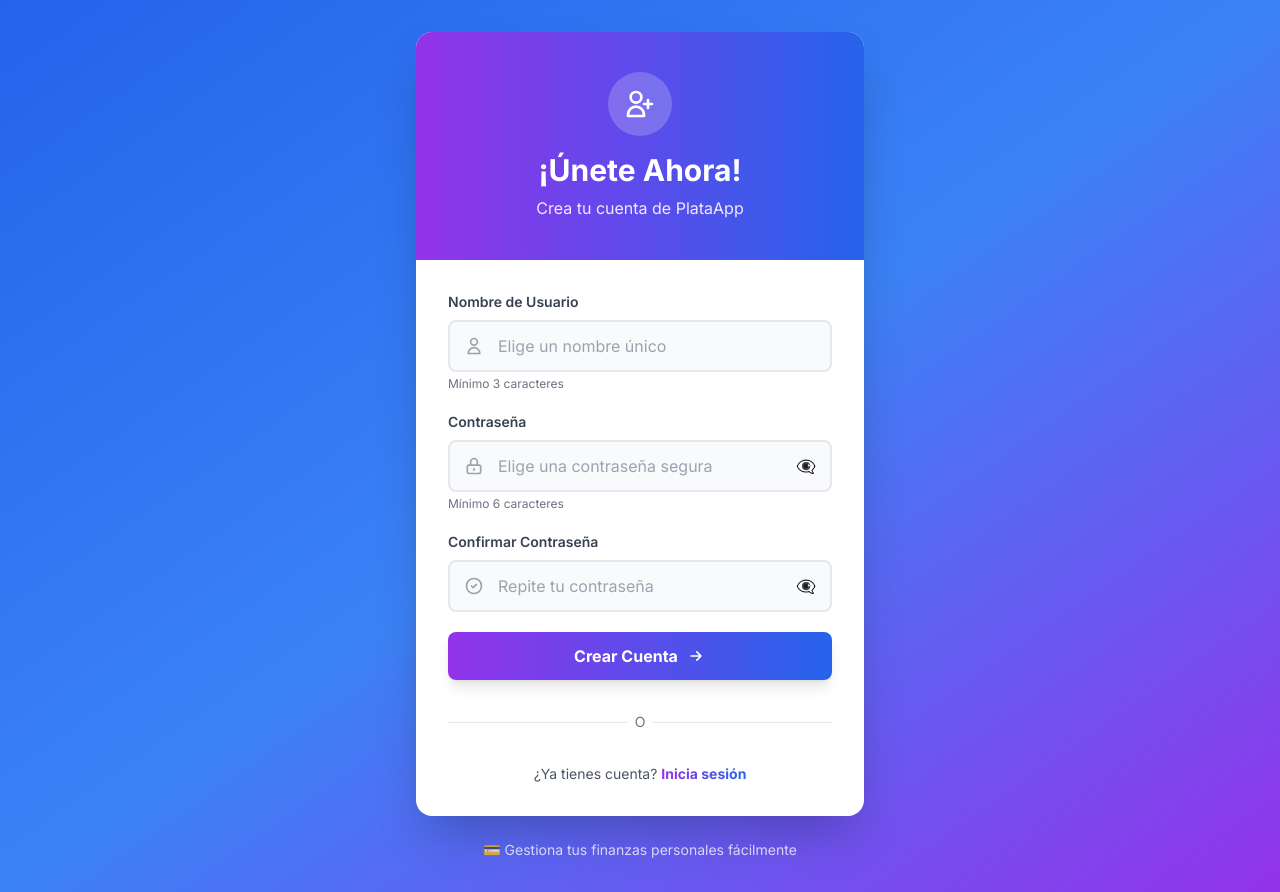
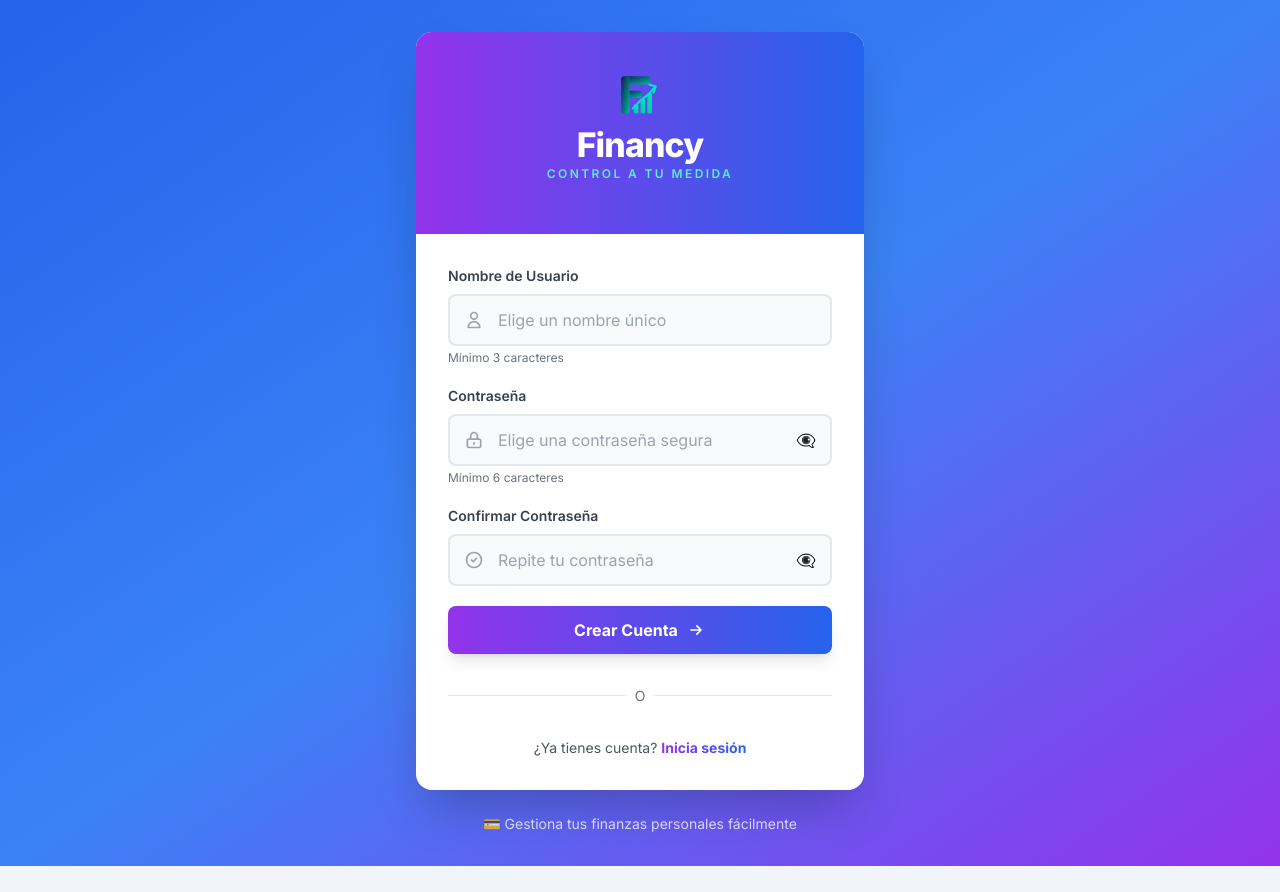
Before and after one commit to juzufer-svg/plataapp, a Next.js app in the folder frontend/: page /auth/register in a window 1280 px wide. After the commit the page ends 866 px from the top, so only its background shows below. Built offline with nearby package versions, Linux system fonts and the light colour scheme.

Commit message:
feat: add Financy logo component and integrate across app

```diff
--- a/frontend/app/auth/login/page.tsx
+++ b/frontend/app/auth/login/page.tsx
@@ -5,6 +5,7 @@
 import { useRouter } from 'next/navigation'
 import apiClient from '@/lib/api-client'
 import { useAuthStore } from '@/store/auth'
+import FinancyLogo from '@/components/FinancyLogo'
 
 export default function LoginPage() {
   const router = useRouter()
@@ -48,13 +49,10 @@
       <div className="bg-white rounded-2xl shadow-2xl overflow-hidden transform transition-all hover:shadow-3xl">
           {/* Header Gradient */}
           <div className="bg-gradient-to-r from-blue-600 to-purple-600 px-6 md:px-8 py-8 md:py-12 text-center">
-            <div className="inline-flex items-center justify-center w-14 h-14 md:w-16 md:h-16 bg-white bg-opacity-20 rounded-full mb-4 mx-auto">
-              <svg className="w-7 h-7 md:w-8 md:h-8 text-white" fill="none" stroke="currentColor" viewBox="0 0 24 24">
-                <path strokeLinecap="round" strokeLinejoin="round" strokeWidth={2} d="M12 15v2m-6 4h12a2 2 0 002-2v-6a2 2 0 00-2-2H6a2 2 0 00-2 2v6a2 2 0 002 2zm10-10V7a4 4 0 00-8 0v4h8z" />
-              </svg>
+            <div className="flex justify-center mb-4">
+              <FinancyLogo variant="full" size={52} lightText />
             </div>
-            <h1 className="text-2xl md:text-3xl lg:text-4xl font-bold text-white mb-1 md:mb-2">Bienvenido</h1>
-            <p className="text-sm md:text-base text-blue-100">Accede a tu cuenta ahora</p>
+            <p className="text-sm md:text-base text-blue-100 mt-2">Accede a tu cuenta ahora</p>
           </div>
 
           {/* Form Container */}
--- a/frontend/app/auth/register/page.tsx
+++ b/frontend/app/auth/register/page.tsx
@@ -5,6 +5,7 @@
 import { useRouter } from 'next/navigation'
 import apiClient from '@/lib/api-client'
 import { useAuthStore } from '@/store/auth'
+import FinancyLogo from '@/components/FinancyLogo'
 
 export default function RegisterPage() {
   const router = useRouter()
@@ -76,13 +77,9 @@
       <div className="bg-white rounded-2xl shadow-2xl overflow-hidden transform transition-all hover:shadow-3xl">
         {/* Header Gradient */}
         <div className="bg-gradient-to-r from-purple-600 to-blue-600 px-6 md:px-8 py-8 md:py-10 text-center">
-          <div className="inline-flex items-center justify-center w-14 h-14 md:w-16 md:h-16 bg-white bg-opacity-20 rounded-full mb-4 mx-auto">
-            <svg className="w-7 h-7 md:w-8 md:h-8 text-white" fill="none" stroke="currentColor" viewBox="0 0 24 24">
-              <path strokeLinecap="round" strokeLinejoin="round" strokeWidth={2} d="M18 9v3m0 0v3m0-3h3m-3 0h-3m-2-5a4 4 0 11-8 0 4 4 0 018 0zM3 20a6 6 0 0112 0v1H3v-1z" />
-            </svg>
+          <div className="flex justify-center mb-3">
+            <FinancyLogo variant="full" size={52} lightText />
           </div>
-          <h1 className="text-2xl md:text-3xl font-bold text-white mb-1 md:mb-2">¡Únete Ahora!</h1>
-          <p className="text-sm md:text-base text-purple-100">Crea tu cuenta de PlataApp</p>
         </div>
 
         {/* Form Container */}
--- a/frontend/app/dashboard/layout.tsx
+++ b/frontend/app/dashboard/layout.tsx
@@ -4,6 +4,7 @@
 import { useRouter, usePathname } from 'next/navigation'
 import Link from 'next/link'
 import { useAuthStore } from '@/store/auth'
+import FinancyLogo from '@/components/FinancyLogo'
 
 // SVG Icon components
 const IconDashboard = () => (
@@ -103,19 +104,15 @@
     <div className="flex h-screen bg-slate-100">
       {/* ── Desktop Sidebar (hidden on mobile) ── */}
       <aside className={`hidden md:flex flex-col ${sidebarOpen ? 'w-60' : 'w-16'} bg-slate-900 text-white transition-all duration-300 fixed h-screen left-0 top-0 z-40 shadow-xl`}>
-        {/* Logo */}
+        {/* Logo – Desktop Sidebar */}
         <div
           className="flex items-center gap-3 px-4 py-5 border-b border-slate-700/60 cursor-pointer"
           onClick={() => router.push('/dashboard')}
         >
-          <div className="w-8 h-8 bg-blue-600 rounded-lg flex items-center justify-center flex-shrink-0">
-            <IconWallet />
-          </div>
-          {sidebarOpen && (
-            <div className="overflow-hidden">
-              <p className="text-base font-bold text-white leading-tight">PlataApp</p>
-              <p className="text-xs text-slate-400 leading-tight">Control Financiero</p>
-            </div>
+          {sidebarOpen ? (
+            <FinancyLogo variant="horizontal" size={32} lightText />
+          ) : (
+            <FinancyLogo variant="icon" size={32} />
           )}
         </div>
 
@@ -185,15 +182,7 @@
           >
             {/* Drawer logo */}
             <div className="flex items-center justify-between px-4 py-5 border-b border-slate-700/60">
-              <div className="flex items-center gap-3">
-                <div className="w-8 h-8 bg-blue-600 rounded-lg flex items-center justify-center">
-                  <IconWallet />
-                </div>
-                <div>
-                  <p className="text-base font-bold text-white leading-tight">PlataApp</p>
-                  <p className="text-xs text-slate-400 leading-tight">Control Financiero</p>
-                </div>
-              </div>
+              <FinancyLogo variant="horizontal" size={30} lightText />
               <button onClick={() => setMobileMenuOpen(false)} className="text-slate-400 hover:text-white p-1">
                 <svg className="w-5 h-5" fill="none" stroke="currentColor" viewBox="0 0 24 24">
                   <path strokeLinecap="round" strokeLinejoin="round" strokeWidth={2} d="M6 18 18 6M6 6l12 12" />
@@ -259,7 +248,7 @@
                 <path strokeLinecap="round" strokeLinejoin="round" strokeWidth={2} d="M3.75 6.75h16.5M3.75 12h16.5m-16.5 5.25h16.5" />
               </svg>
             </button>
-            <span className="text-lg font-bold text-gradient">PlataApp</span>
+            <FinancyLogo variant="horizontal" size={26} />
             <span className="hidden sm:inline text-slate-300">·</span>
             <span className="hidden sm:inline text-sm text-slate-500">Control Financiero Total</span>
           </div>
--- a/frontend/app/page.tsx
+++ b/frontend/app/page.tsx
@@ -1,13 +1,14 @@
 import Link from 'next/link'
+import FinancyLogo from '@/components/FinancyLogo'
 
 export default function Home() {
   return (
     <div className="min-h-screen bg-gradient-to-br from-slate-900 via-blue-900 to-slate-900 flex flex-col">
       {/* Navigation */}
       <nav className="flex justify-between items-center px-4 md:px-12 py-4 md:py-6">
-        <div className="flex items-center gap-1.5 md:gap-2 shrink-0">
-          <div className="text-xl md:text-3xl">💳</div>
-          <span className="text-base md:text-2xl font-bold text-white">PlataApp</span>
+        <div className="flex items-center shrink-0">
+          <FinancyLogo variant="horizontal" size={36} lightText className="hidden md:flex" />
+          <FinancyLogo variant="horizontal" size={28} lightText className="flex md:hidden" />
         </div>
         <div className="flex items-center gap-1.5 md:gap-4 shrink-0">
           <Link href="/auth/login" className="px-2.5 md:px-6 py-1.5 md:py-2 text-xs md:text-base text-white hover:text-blue-200 transition font-medium whitespace-nowrap">
--- /dev/null
+++ b/frontend/components/FinancyLogo.tsx
@@ -0,0 +1,106 @@
+import Image from 'next/image'
+
+interface FinancyLogoProps {
+  /** Modo: 'full' muestra icono + nombre + tagline, 'icon' solo el icono, 'horizontal' icono + nombre */
+  variant?: 'full' | 'icon' | 'horizontal'
+  /** Tamaño del icono en píxeles */
+  size?: number
+  /** Forzar texto claro (para fondos oscuros) */
+  lightText?: boolean
+  className?: string
+}
+
+export default function FinancyLogo({
+  variant = 'horizontal',
+  size = 48,
+  lightText = false,
+  className = '',
+}: FinancyLogoProps) {
+  const textColor = lightText ? 'text-white' : 'text-[#0D1B4B]'
+  const taglineColor = lightText ? 'text-teal-300' : 'text-[#00B89C]'
+
+  const Icon = () => (
+    <svg
+      width={size}
+      height={size}
+      viewBox="0 0 100 100"
+      fill="none"
+      xmlns="http://www.w3.org/2000/svg"
+      aria-label="Financy logo icon"
+    >
+      <defs>
+        <linearGradient id="fGrad" x1="0" y1="0" x2="1" y2="1">
+          <stop offset="0%" stopColor="#0D1B4B" />
+          <stop offset="100%" stopColor="#00B89C" />
+        </linearGradient>
+        <linearGradient id="chartGrad" x1="0" y1="1" x2="1" y2="0">
+          <stop offset="0%" stopColor="#00C9A7" />
+          <stop offset="100%" stopColor="#00E5C4" />
+        </linearGradient>
+      </defs>
+
+      {/* Letra F – rama superior horizontal */}
+      <rect x="14" y="8" width="56" height="16" rx="6" fill="url(#fGrad)" />
+      {/* Letra F – rama media horizontal */}
+      <rect x="14" y="36" width="40" height="14" rx="5" fill="url(#fGrad)" />
+      {/* Letra F – pilar vertical */}
+      <rect x="14" y="8" width="16" height="72" rx="6" fill="url(#fGrad)" />
+
+      {/* Barras del gráfico dentro de la F */}
+      <rect x="38" y="62" width="9" height="18" rx="3" fill="url(#chartGrad)" />
+      <rect x="51" y="52" width="9" height="28" rx="3" fill="url(#chartGrad)" />
+      <rect x="64" y="40" width="9" height="40" rx="3" fill="url(#chartGrad)" />
+
+      {/* Flecha de tendencia alcista */}
+      <polyline
+        points="36,70 52,54 65,44 80,28"
+        stroke="#00E5C4"
+        strokeWidth="4"
+        strokeLinecap="round"
+        strokeLinejoin="round"
+        fill="none"
+      />
+      {/* Punta de la flecha */}
+      <polyline
+        points="68,24 80,28 76,40"
+        stroke="#00E5C4"
+        strokeWidth="4"
+        strokeLinecap="round"
+        strokeLinejoin="round"
+        fill="none"
+      />
+    </svg>
+  )
+
+  if (variant === 'icon') {
+    return (
+      <span className={className} aria-label="Financy">
+        <Icon />
+      </span>
+    )
+  }
+
+  if (variant === 'horizontal') {
+    return (
+      <div className={`flex items-center gap-2 ${className}`}>
+        <Icon />
+        <span className={`font-extrabold tracking-tight leading-none ${textColor}`} style={{ fontSize: size * 0.6 }}>
+          Financy
+        </span>
+      </div>
+    )
+  }
+
+  // full: icono centrado + nombre + tagline
+  return (
+    <div className={`flex flex-col items-center gap-1 ${className}`}>
+      <Icon />
+      <span className={`font-extrabold tracking-tight leading-none ${textColor}`} style={{ fontSize: size * 0.65 }}>
+        Financy
+      </span>
+      <span className={`font-semibold tracking-[0.2em] uppercase text-xs ${taglineColor}`}>
+        Control a tu medida
+      </span>
+    </div>
+  )
+}
```
